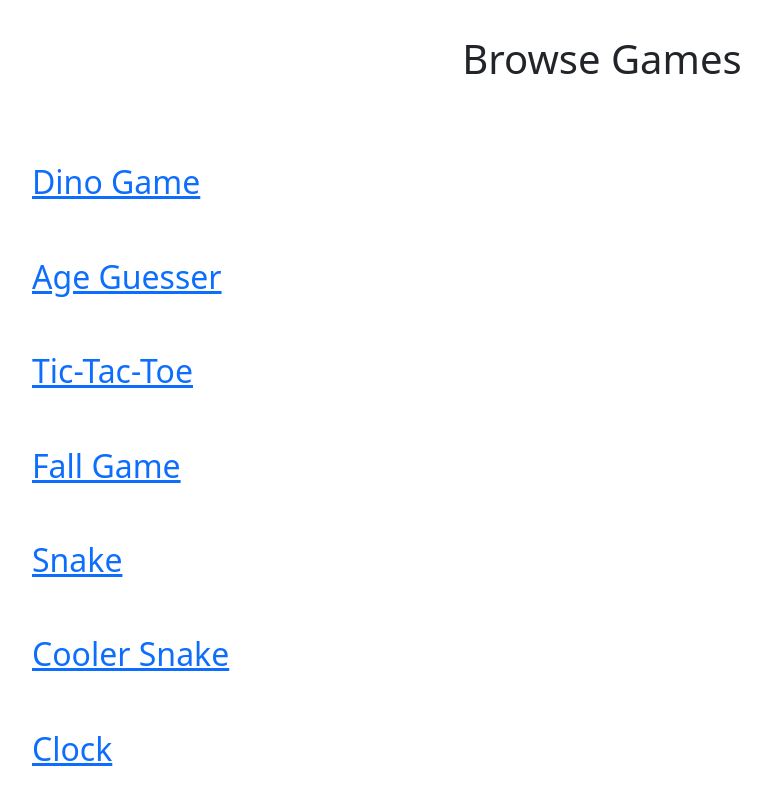
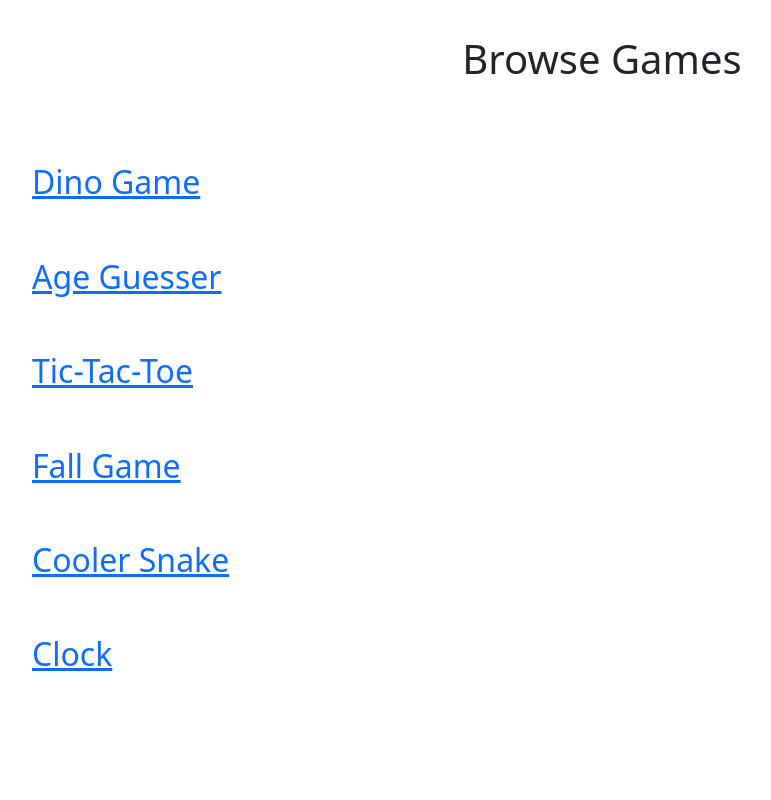
Before and after one commit to mathmatricks/mathmatricks.github.io, a plain HTML site: page Games/index.html in a window 1280 px wide. Shown: the part 1063-1863 px from the top of the page, without its empty margins (38-809 px from the left). After the commit the page ends 1769 px from the top, so only its background shows below. Drawn offline with nearby package versions, Linux system fonts and the light colour scheme.

Commit message:
Update index.html

```diff
--- a/Games/index.html
+++ b/Games/index.html
@@ -99,10 +99,6 @@
       <h2>Fall Game</h2>
     </a><br>
     <br>
-    <a class="tr" href="Snake/index.html" target="_blank">
-      <h2>Snake</h2>
-    </a><br>
-    <br>
     <a class="tr" href="CoolerSnake/index.html" target="_blank">
       <h2>Cooler Snake</h2>
     </a><br>
```
